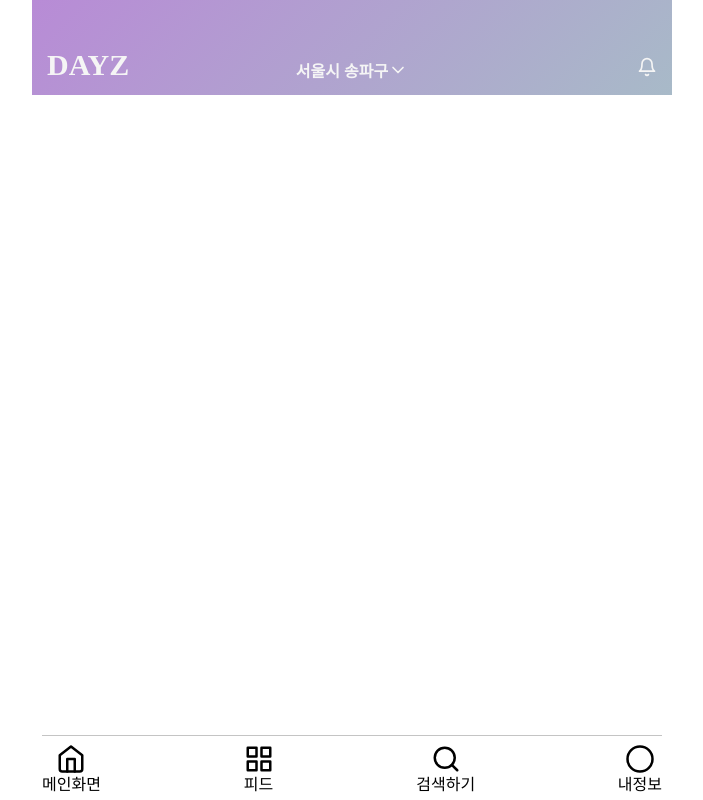
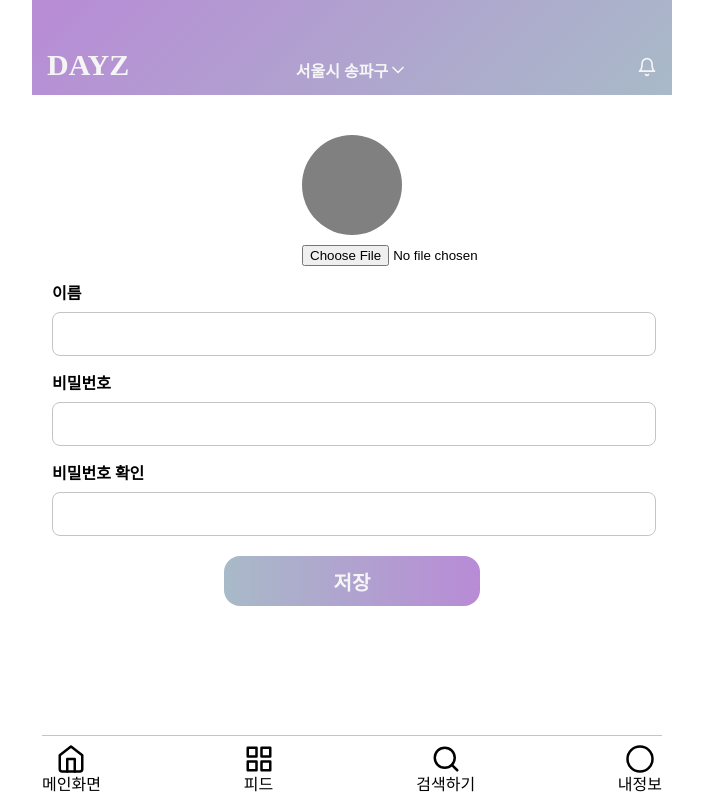
Before and after one commit to prgrms-web-devcourse/Team_DAYZ_DAYZ_FE, a React (Create React App) app: page /workshop/edit in a window 1280 px wide. Shown: the whole page, without its empty margins (288-991 px from the left). Built offline with nearby package versions, Linux system fonts and the light colour scheme.

Commit message:
Design: workshop edit page 스타일링

```diff
--- /dev/null
+++ b/src/pages/WorkshopPage/Edit.tsx
@@ -0,0 +1,72 @@
+import Input from '../../components/base/Input';
+import React from 'react';
+import styled from '@emotion/styled';
+import { Button } from '../../components/base';
+
+const Edit = () => {
+  return (
+    <>
+      <UserEditForm>
+        <AvatarContainer>
+          <Avator />
+          <AvatarChange type="file" accept="image/*" />
+        </AvatarContainer>
+        <InputContainer>
+          <Text>이름</Text>
+          <InfoInput type="text" />
+        </InputContainer>
+        <InputContainer>
+          <Text>비밀번호</Text>
+          <InfoInput type="text" />
+        </InputContainer>
+        <InputContainer>
+          <Text>비밀번호 확인</Text>
+          <InfoInput type="text" />
+        </InputContainer>
+        <SubmitBtn type="submit">저장</SubmitBtn>
+      </UserEditForm>
+    </>
+  );
+};
+export default Edit;
+
+const UserEditForm = styled.form`
+  margin-top: 40px;
+`;
+const InputContainer = styled.div`
+  margin: 20px;
+`;
+const Text = styled.div`
+  font-size: 16px;
+  font-weight: 600;
+  margin-bottom: 10px;
+`;
+const AvatarContainer = styled.div`
+  margin-left: calc(50% - 50px);
+`;
+const Avator = styled.div`
+  width: 100px;
+  height: 100px;
+  border-radius: 50%;
+  background-color: grey;
+  border: none;
+`;
+const AvatarChange = styled.input`
+  margin-top: 10px;
+`;
+const InfoInput = styled(Input)`
+  width: calc(100% - 20px);
+  height: 40px;
+  font-size: 16px;
+  padding-left: 20px;
+`;
+const SubmitBtn = styled(Button)`
+  width: 40%;
+  height: 50px;
+  text-decoration: none;
+  border-radius: 16px;
+  color: #f5f5f5;
+  font-size: 20px;
+  font-weight: 700;
+  margin-left: 30%;
+`;
--- a/src/pages/WorkshopPage/index.tsx
+++ b/src/pages/WorkshopPage/index.tsx
@@ -6,6 +6,7 @@ import ReviewList from './ReviewList';
 import Setting from './Setting';
 import WorkshopHeader from './WorkshopHeader';
 import FeedList from './FeedList';
+import Edit from './Edit';
 const AuthorPage = () => {
   const canShowHeader = () => {
     const path = window.location.pathname;
@@ -31,6 +32,9 @@ const AuthorPage = () => {
         <Route path="/workshop/setting">
           <Setting />
         </Route>
+        <Route path="/workshop/edit">
+          <Edit />
+        </Route>
       </Switch>
     </WorkshopContainer>
   );
```
